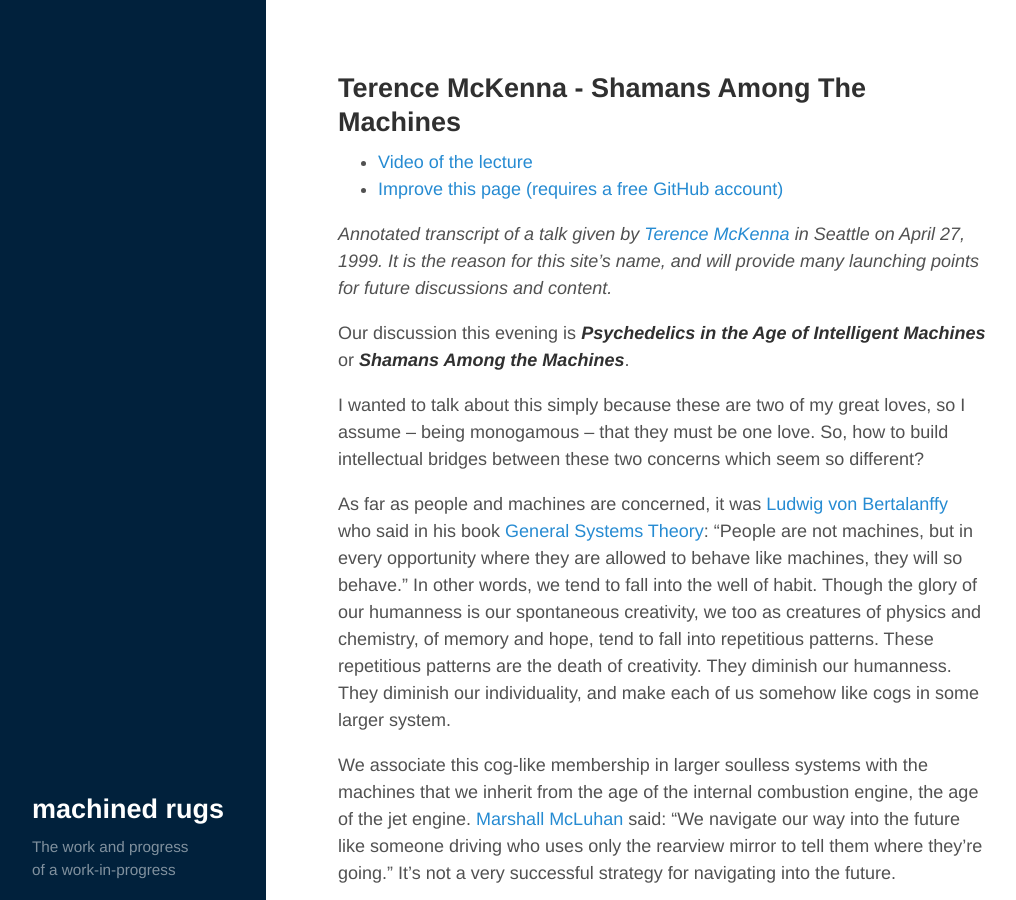
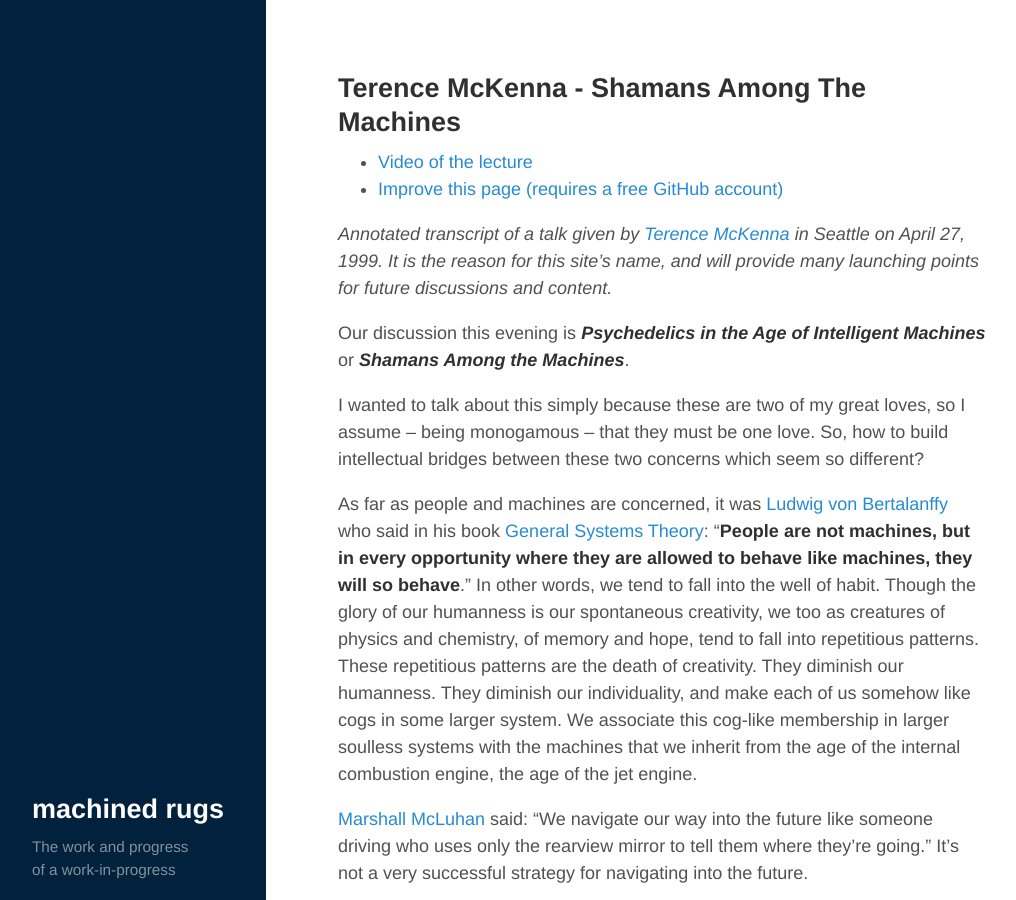
Before and after one commit to erdence/erdence.github.io, a Jekyll site: the page built from _posts/2015-10-29-mckenna-machines.markdown, in a window 1280 px wide and 900 px high. Shown: the whole window, without its empty margins (4-1020 px from the left). Built offline with Jekyll 4.4.1, drawn with Linux system fonts in a browser that asks for light colours.

```diff
--- a/_posts/2015-10-29-mckenna-machines.markdown
+++ b/_posts/2015-10-29-mckenna-machines.markdown
@@ -14,9 +14,9 @@ Our discussion this evening is ***Psychedelics in the Age of Intelligent Machine
 
 I wanted to talk about this simply because these are two of my great loves, so I assume -- being monogamous -- that they must be one love. So, how to build intellectual bridges between these two concerns which seem so different?
 
-As far as people and machines are concerned, it was [Ludwig von Bertalanffy](https://en.wikipedia.org/wiki/Ludwig_von_Bertalanffy) who said in his book [General Systems Theory](https://en.wikipedia.org/wiki/Systems_theory#General_systems_research_and_systems_inquiry): "People are not machines, but in every opportunity where they are allowed to behave like machines, they will so behave." In other words, we tend to fall into the well of habit. Though the glory of our humanness is our spontaneous creativity, we too as creatures of physics and chemistry, of memory and hope, tend to fall into repetitious patterns. These repetitious patterns are the death of creativity. They diminish our humanness. They diminish our individuality, and make each of us somehow like cogs in some larger system.
+As far as people and machines are concerned, it was [Ludwig von Bertalanffy](https://en.wikipedia.org/wiki/Ludwig_von_Bertalanffy) who said in his book [General Systems Theory](https://en.wikipedia.org/wiki/Systems_theory#General_systems_research_and_systems_inquiry): "**People are not machines, but in every opportunity where they are allowed to behave like machines, they will so behave**." In other words, we tend to fall into the well of habit. Though the glory of our humanness is our spontaneous creativity, we too as creatures of physics and chemistry, of memory and hope, tend to fall into repetitious patterns. These repetitious patterns are the death of creativity. They diminish our humanness. They diminish our individuality, and make each of us somehow like cogs in some larger system. We associate this cog-like membership in larger soulless systems with the machines that we inherit from the age of the internal combustion engine, the age of the jet engine.
 
-We associate this cog-like membership in larger soulless systems with the machines that we inherit from the age of the internal combustion engine, the age of the jet engine. [Marshall McLuhan](https://en.wikipedia.org/wiki/Marshall_McLuhan) said: "We navigate our way into the future like someone driving who uses only the rearview mirror to tell them where they're going." It's not a very successful strategy for navigating into the future.
+[Marshall McLuhan](https://en.wikipedia.org/wiki/Marshall_McLuhan) said: "We navigate our way into the future like someone driving who uses only the rearview mirror to tell them where they're going." It's not a very successful strategy for navigating into the future.
 
 I made a number of notes on this matter of psychedelics and machines. To me, the connecting bridge is consciousness expansion. After all, psychedelics, before they were called [entheogens](https://en.wikipedia.org/wiki/Entheogen), before they were called hallucinogens, before they were called psychedelics, they were simply called consciousness-expanding drugs. Good phenomenological description of what they do. Certainly, the technology of cybernetics is a consciousness-expanding technology. **It expands a different area of consciousness**. The minds of machines and the minds of human beings are very different, so different that each party questions whether the other even *has* a mind.
 
```
